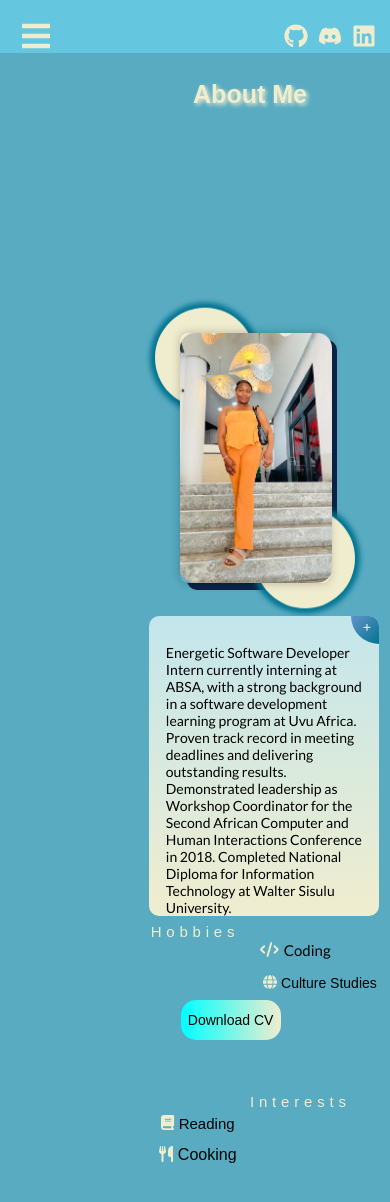
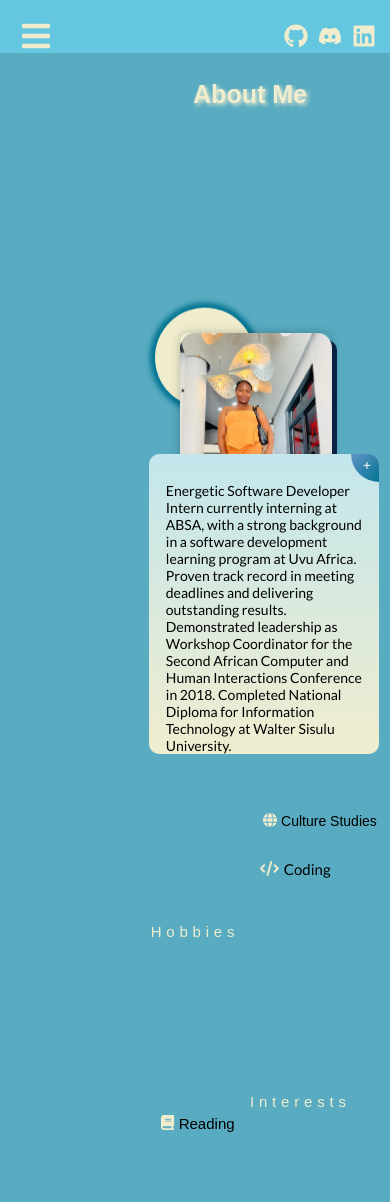
Before and after one commit to Sikhuphela/Port, a React (Create React App) app: page /about in a window 390 px wide. Shown: the top 1202 px of the page. Built offline with nearby package versions, Linux system fonts and the light colour scheme.

Commit message:
moved moved download

```diff
--- a/src/Pages/About.css
+++ b/src/Pages/About.css
@@ -154,7 +154,7 @@
   }
 
   .about .overlap-group {
-    height: 30px;
+    height: 70px;
     left: 481px;
     position: absolute;
     top: 362px;
@@ -232,10 +232,10 @@
     font-family: Arial, Helvetica, sans-serif;
     font-size: 15px;
     font-weight: 400;
-    left: 0;
+    left: 670px;
     line-height: normal;
     position: absolute;
-    bottom: 40px;
+    top: 450px;
     white-space: nowrap;
     width: 155px;
     cursor: pointer;
@@ -487,9 +487,10 @@
       font-size: 14px;
     }
     .about .btn {
+
       margin-left: -150px;
       width: 100px;
-      margin-top: 140px;
+      margin-top: 190px;
     }
     .about .div{
       margin-right: 300px;
--- a/src/Pages/About.js
+++ b/src/Pages/About.js
@@ -20,16 +20,13 @@ function About() {
         <div className="div">Hobbies</div>
         <div className="overlap-group">
           <div className="text-wrapper-2"><FontAwesomeIcon icon={faBook} style={{ color: "#f0edcf" }} /> Reading</div>
-        </div>
-        <div className="overlap">
+
         <div className="cooking"><FontAwesomeIcon icon={faUtensils} style={{ color: "#f0edcf" }} /> Cooking</div>
       </div>
         <div className="text-wrapper-3">
           <FontAwesomeIcon icon={faCode} style={{ color: "#f0edcf" }} />
           <span>Coding</span>
-          <div>
-          <button className="btn">Download CV</button>
-          </div>
+
         </div>
         <div className="text-wrapper-5"><FontAwesomeIcon icon={faGlobe} style={{ color: "#f0edcf" }} /> Culture Studies</div>
         <div className="group-2">
@@ -47,9 +44,13 @@ function About() {
                 <div class="go-corner">
         <div class="go-arrow">+</div>
       </div>
+
               </div>
             </div>
           </div>
+        </div>
+        <div>
+        <button className="btn">Download CV</button>
         </div>
       </div>
     </div>
```
